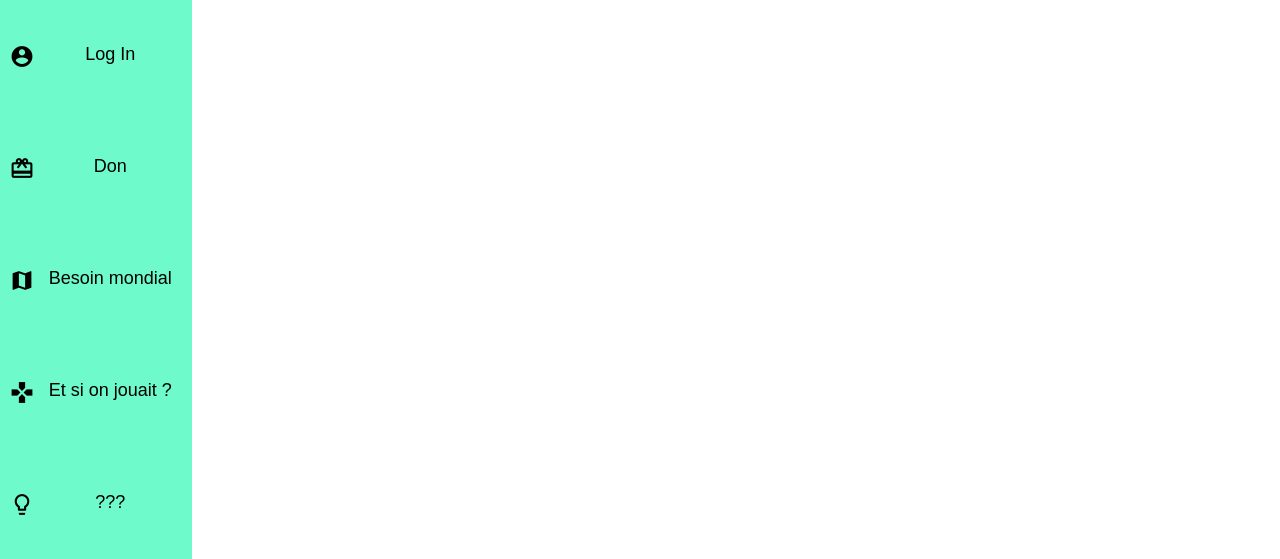
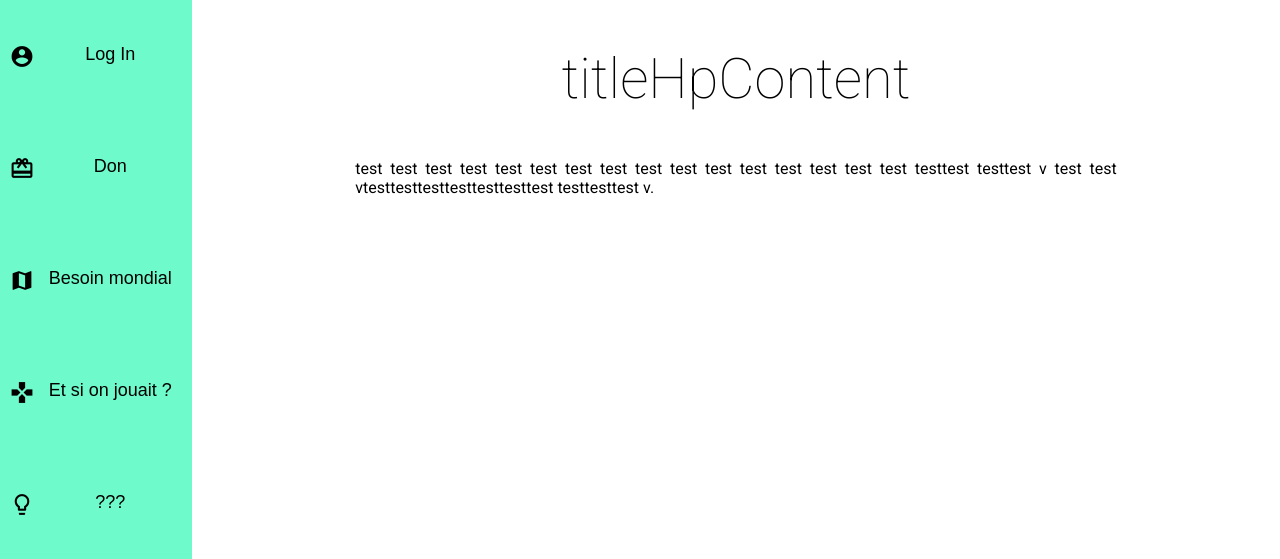
Before and after one commit to LuaxY/n2i-frontend, a PHP site: page / in a window 1280 px wide. Shown: the part 240-799 px from the top of the page. Run offline with PHP 8.4, Linux system fonts and the light colour scheme.

Commit message:
HP End
fin de la home page

```diff
--- a/css/style.css
+++ b/css/style.css
@@ -14,6 +14,7 @@ h2{
   color:#FFF;
   font-size: 3.5em;
   font-weight: 100;
+  text-align: center;
 }
 
 #header{
@@ -30,17 +31,20 @@ h2{
   position: relative;
   height: 100%;
   width: 15%;
+  display: inline-block;
 }
 
 .btnMenu{
-  width:100%;
+  opacity: 0;
+  display: block;
+  width:0;
   background: #6EFACB;
   font-size: 18px;
   border: none;
   font-weight: 600;
   outline: none;
   height: 14%;
-  display: block;
+  cursor: pointer;
 }
 .material-icons{
   float: left;
@@ -59,5 +63,19 @@ h2{
 }
 
 .content{
+  width: 85%;
+  height: 70%;
+  display:block;
+  float:right;
+}
+.content h2{
+  color : black;
+}
 
+#descContent{
+  width:70%;
+  margin-left:15%;
 }
+#descContent p{
+  text-align: justify;
+}
--- a/index.html
+++ b/index.html
@@ -20,7 +20,10 @@
       <button id="btnMenu5" class="btnMenu"><i class="material-icons">lightbulb_outline</i><p class="pMenu">???</p></button>
     </div>
     <div class="content">
-
+      <h2>titleHpContent</h2>
+      <div id="descContent">
+        <p>test test test test test  test test test test test test test test test test  test testtest testtest v test test vtesttesttesttesttesttesttest testtesttest  v.</p>
+      </div>
     </div>
     <footer id="footer">
 
@@ -29,4 +32,5 @@
   <script src="js/jquery-2.1.4.min.js"></script>
   <script src="js/TweenMax.min.js"></script>
   <script src="js/coreJs.js"></script>
+  <script src="js/menu.js"></script>
 </html>
--- a/js/coreJs.js
+++ b/js/coreJs.js
@@ -0,0 +1,51 @@
+$(function() {
+  $('#btnMenu1').mouseover(function(){
+    console.log("over");
+    TweenMax.to("#btnMenu1", 0.3, {ease: Power4.easeOut, width:"110%"});
+  });
+
+  $('#btnMenu1').mouseout(function(){
+    console.log("over");
+    TweenMax.to("#btnMenu1", 0.4, {ease: Power4.easeOut, width:"100%"});
+  });
+
+  $('#btnMenu2').mouseover(function(){
+    console.log("over");
+    TweenMax.to("#btnMenu2", 0.3, {ease: Power4.easeOut, width:"110%"});
+  });
+
+  $('#btnMenu2').mouseout(function(){
+    console.log("over");
+    TweenMax.to("#btnMenu2", 0.4, {ease: Power4.easeOut, width:"100%"});
+  });
+
+  $('#btnMenu3').mouseover(function(){
+    console.log("over");
+    TweenMax.to("#btnMenu3", 0.3, {ease: Power4.easeOut, width:"110%"});
+  });
+
+  $('#btnMenu3').mouseout(function(){
+    console.log("over");
+    TweenMax.to("#btnMenu3", 0.4, {ease: Power4.easeOut, width:"100%"});
+  });
+
+  $('#btnMenu4').mouseover(function(){
+    console.log("over");
+    TweenMax.to("#btnMenu4", 0.3, {ease: Power4.easeOut, width:"110%"});
+  });
+
+  $('#btnMenu4').mouseout(function(){
+    console.log("over");
+    TweenMax.to("#btnMenu4", 0.4, {ease: Power4.easeOut, width:"100%"});
+  });
+
+  $('#btnMenu5').mouseover(function(){
+    console.log("over");
+    TweenMax.to("#btnMenu5", 0.3, {ease: Power4.easeOut, width:"110%"});
+  });
+
+  $('#btnMenu5').mouseout(function(){
+    console.log("over");
+    TweenMax.to("#btnMenu5", 0.4, {ease: Power4.easeOut, width:"100%"});
+  });
+});
--- /dev/null
+++ b/js/menu.js
@@ -0,0 +1,4 @@
+$(function() {
+  var objects = ['#btnMenu1', '#btnMenu2', '#btnMenu3', '#btnMenu4', '#btnMenu5'];
+  TweenMax.staggerTo(objects, 0.5, {width:"100%",opacity:"1", ease: Back.easeOut.config(1.7)}, 0.07);
+});
```
